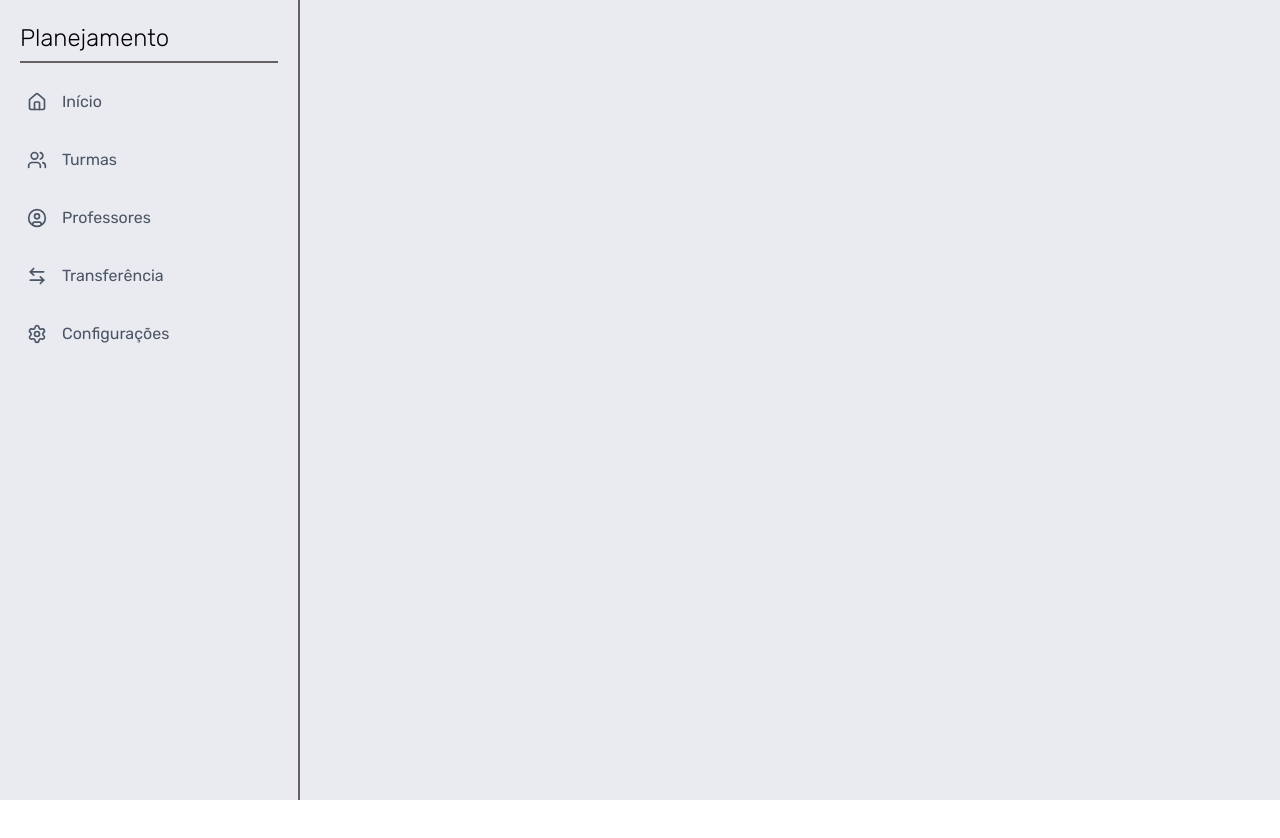
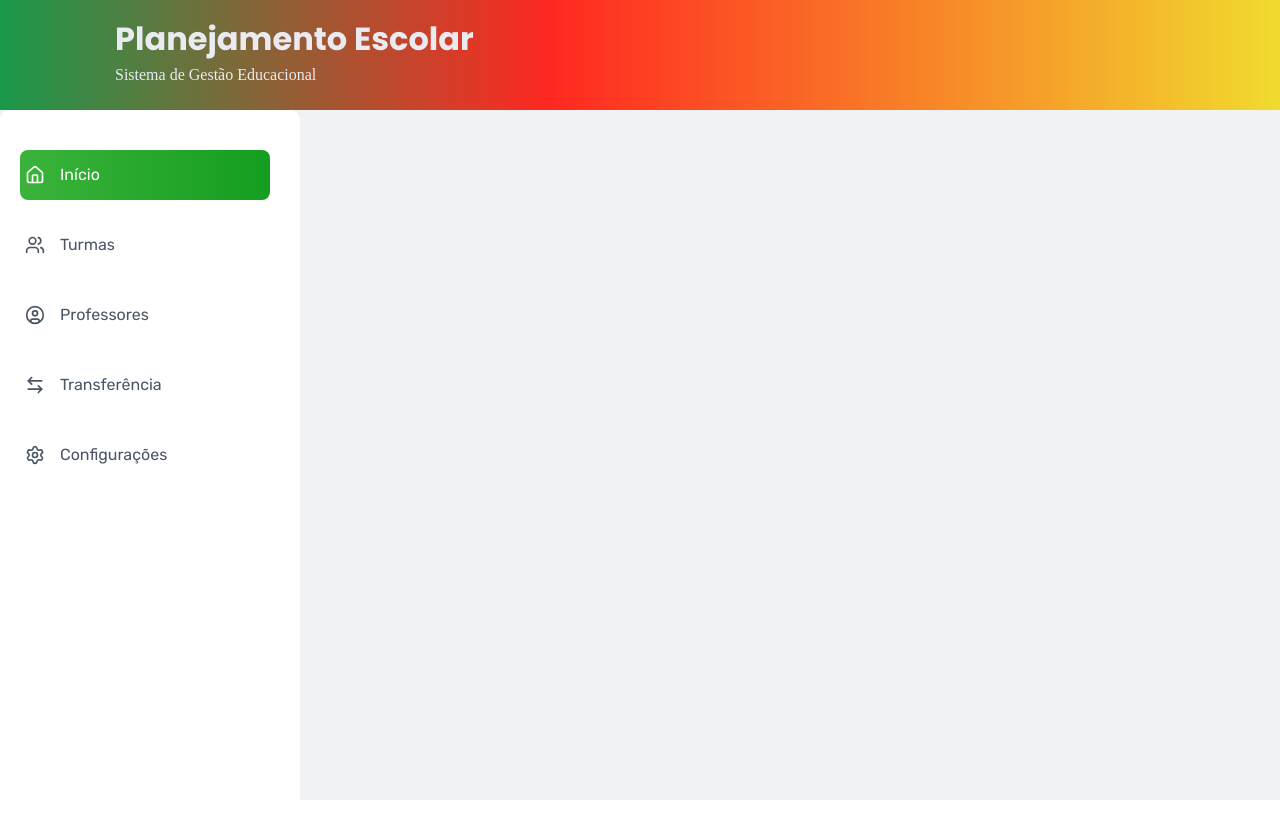
Before and after one commit to Lucass-L/Planejamento, a React (Vite) app in the folder frontEnd/: page /dashboard in a window 1280 px wide. Shown: the top 838 px of the page. Before the commit the page ends 800 px from the top, so only its background shows below. Built offline with nearby package versions, Linux system fonts and the light colour scheme.

Commit message:
Alteração do Layout

```diff
--- a/frontEnd/src/pages/Dashboard/Dashboard.jsx
+++ b/frontEnd/src/pages/Dashboard/Dashboard.jsx
@@ -1,11 +1,12 @@
 import styles from './Dashboard.module.css';
+import Header from './Header/Header.jsx';
 import Sidebar from './Sidebar/Sidebar.jsx';
 
 
 const Dashboard = () => {
-    return(
-        <div className={styles.container}>
-            <Sidebar/>
+    return(<div className={styles.container}>
+        <Header/>
+        <Sidebar/>
         </div>
     )
 }
--- a/frontEnd/src/pages/Dashboard/Dashboard.module.css
+++ b/frontEnd/src/pages/Dashboard/Dashboard.module.css
@@ -1,4 +1,4 @@
 .container{
     height: 100vh;
-    background-color: #eaeaf1;
+    background-color: #F1F2F3;
 }
--- /dev/null
+++ b/frontEnd/src/pages/Dashboard/Header/Header.jsx
@@ -0,0 +1,14 @@
+import styles from './Header.module.css'
+
+const Header = () => {
+    return(
+        <header className={styles.banner}>
+                <div>
+                    <h1 className={styles.title}>Planejamento Escolar</h1>
+                    <p className={styles.paragrafo}>Sistema de Gestão Educacional</p>
+                </div>
+        </header>
+    )
+}
+
+export default Header
--- /dev/null
+++ b/frontEnd/src/pages/Dashboard/Header/Header.module.css
@@ -0,0 +1,12 @@
+.banner{
+    background-color: var(--cinza-fraco);
+    height: 110px;
+    background: var(--degrade-rs);
+    padding: 15px;
+    color:  var(--branco-neve);
+
+
+    & div{
+    margin-left: 100px;
+    }
+}
--- a/frontEnd/src/pages/Dashboard/Sidebar/Sidebar.jsx
+++ b/frontEnd/src/pages/Dashboard/Sidebar/Sidebar.jsx
@@ -16,8 +16,6 @@ const Sidebar = () => {
 
     return(
     <aside className={styles.side}>
-        <h2 className={styles.title}>Planejamento</h2>
-        <div className={styles.linhaDiv}/>
         <div className={styles.containerNav}>
             <ul className={styles.List}>
                 {itensNavegacao.map((item) => {
@@ -28,7 +26,7 @@ const Sidebar = () => {
                          <NavLink
                             to={pathCompleto}
                             end={item.path === '/dashboard'}
-                            className={({isActive}) =>  `${styles.linkContent} ${isActive ? styles.pathAtivo : styles.pathInativo}` }
+                            className={({isActive}) =>  `${styles.linkContent} ${isActive ? styles.pathAtivo :''}` }
                         >
                                 <Icon className={styles.icon}/>
                                 <span className={styles.label}>{item.label}</span>
--- a/frontEnd/src/pages/Dashboard/Sidebar/Sidebar.module.css
+++ b/frontEnd/src/pages/Dashboard/Sidebar/Sidebar.module.css
@@ -2,22 +2,11 @@
     display: flex;
     flex-direction: column;
     width: 300px;
-    background-color:  var(--branco-neve);
+    background-color:  #fff;
     padding: 20px;
     height: 100%;
-    border-right: 2px solid var(--cinza-fraco);
-}
-.title{
-    font-family: var(--font-rubik);
-    font-weight: 100;
-    margin-bottom: 5px;
-}
-.linhaDiv{
-    border: none;
-    background-color: var(--cinza-fraco);
-    margin:  0 ;
-    height: 2px;
-    width: 100%;
+    /* border-right: 2px solid var(--cinza-fraco); */
+    border-radius: 10px;
 }
 
 .itemLista{
@@ -39,15 +28,23 @@
     align-items: center;
     gap: 15px;
     text-decoration: none;
-    border: 2px solid transparent;
+    border: none;
     padding: 5px 5px;
     border-radius: 8px;
     width: 250px;
+    background-color: transparent;
+    height: 50px;
+}
 
-    &:hover{
-        background-color: #cdcecf;
+.linkContent:hover{
+    background-color: var(--branco-neve);
+}
+/*
+ background: linear-gradient(90deg, rgb(30, 180, 30) 0%, rgb(10, 136, 20) 100%);
+.icon, .label {
+        color: #fff;
     }
-}
+*/
 
 .icon{
     width: 20px;
@@ -64,3 +61,10 @@
     display: flex;
     justify-content: start;
 }
+
+.pathAtivo{
+    background: linear-gradient(90deg, rgb(59, 179, 59) 0%, rgb(20, 158, 32) 100%);
+    .icon, .label {
+        color: #fff;
+    }
+}
--- a/frontEnd/src/pages/Login/Login.module.css
+++ b/frontEnd/src/pages/Login/Login.module.css
@@ -1,13 +1,13 @@
 :root{
     --gradiente-azul: linear-gradient(135deg, #667eea 0%, #648dff 100%);
+    --vermelho-to-yellow:  linear-gradient(90deg,rgba(255, 65, 8, 1) 0%, rgba(255, 232, 61, 1) 100%);
 }
-
 .container{
     min-height: 100vh;
     display: flex;
     justify-content: center;
     align-items: center;
-    background: var(--gradiente-azul)
+    background:  var(--vermelho-to-yellow);
 }
 
 .card{
@@ -48,25 +48,24 @@
 
 .inputLogin{
     padding: 8px 15px;
-    border: 2px solid #dbedf5;
+    border: 2px solid #fceb8d;
     border-radius: 8px;
     outline: none;
     transition: border-color 0.3s ease;
 
     &:hover{
-        border-color:  #71a4f1;
+        border-color: #ff4108
     }
 
     &&:focus{
-        border-color: #71a4f1;
-        box-shadow: 0 0 0 4px rgba(113, 164, 241, 0.1);
+        border-color: #fcb93c;
     }
 }
 
 .buttonForm{
-    background-color: #648dff;
+    background: var(--vermelho-to-yellow);
     border-radius: 8px;
-    border: transparent 2px solid;
+    border: none;
     color: #fff;
     width: 100%;
     padding: 8px;
@@ -77,9 +76,10 @@
     font-weight: 400;
     transition: transform 0.3s ease;
     margin-top: 20px;
+    height: 50px;
     &:hover{
-        transform: translateY(-2px);
-        box-shadow: 0 8px 25px rgba(102, 126, 234, 0.3);
+        transform: translateY(-5px);
+        box-shadow: 0 8px 25px rgba(248, 171, 5, 0.3);
     }
 
     &:active{
--- a/frontEnd/src/styles/variables.css
+++ b/frontEnd/src/styles/variables.css
@@ -7,4 +7,6 @@
     --font-rubik: 'Rubik', sans-serif;
     --branco-neve : #eaeaf1;
     --cinza-fraco: #666060;
+    --degrade-rs: linear-gradient(90deg,rgb(27, 153, 75) 0%, rgba(255, 40, 33, 1) 43%, rgb(241, 219, 46) 100%)
+
 }
```
